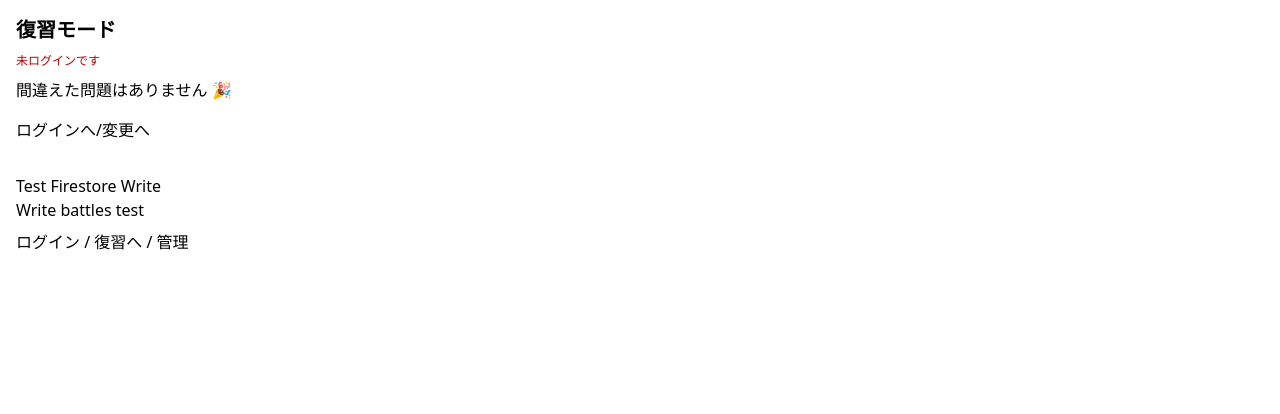
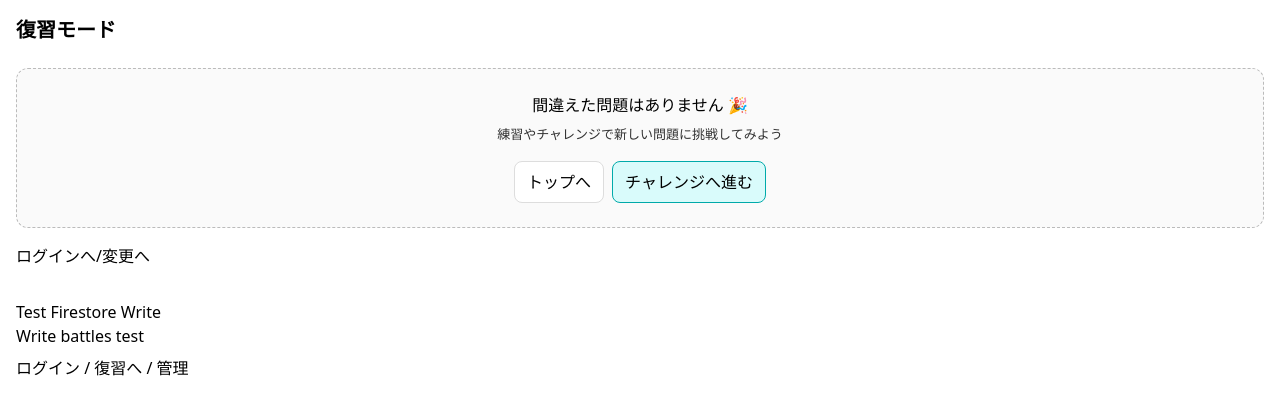
Before and after one commit to gachaben/gachaben-2025-clean, a React (Vite) app: page /review in a window 1280 px wide. Shown: the top 414 px of the page. Built offline with nearby package versions, Linux system fonts and the light colour scheme.

Commit message:
test(review): onSnapshot表示確認＆削除フロー検証（emulator uid一致）

```diff
--- a/src/pages/ReviewPage.jsx
+++ b/src/pages/ReviewPage.jsx
@@ -1,12 +1,10 @@
 // src/pages/ReviewPage.jsx
-import React, { useEffect, useState } from "react";
+import React, { useEffect, useState, useMemo } from "react";
 import { getAuth } from "firebase/auth";
 import { useNavigate, Link } from "react-router-dom";
 import { db } from "../firebase";
 import {
-  addDoc,
   collection,
-  serverTimestamp,
   query,
   where,
   orderBy,
@@ -20,16 +18,38 @@ export default function ReviewPage() {
   const [error, setError] = useState("");
   const navigate = useNavigate();
 
-  // いまのUID（表示＆クエリ用）
   const uid = getAuth().currentUser?.uid;
 
-  // リアルタイム購読
+  // 日付フォーマッタ（Timestamp/Date/numberに対応）
+  const fmt = useMemo(() => {
+    try {
+      return new Intl.DateTimeFormat("ja-JP", {
+        year: "numeric",
+        month: "2-digit",
+        day: "2-digit",
+        hour: "2-digit",
+        minute: "2-digit",
+      });
+    } catch {
+      return { format: (d) => d?.toString?.() ?? "" };
+    }
+  }, []);
+
+  function toDate(val) {
+    // Firestore Timestamp なら toDate()
+    if (val?.toDate) return val.toDate();
+    // epoch millis
+    if (typeof val === "number") return new Date(val);
+    // ISO文字列
+    if (typeof val === "string") return new Date(val);
+    return null;
+  }
+
   useEffect(() => {
     if (!uid) {
       setLoading(false);
       return;
     }
-
     const q = query(
       collection(db, "mistakes"),
       where("uid", "==", uid),
@@ -49,52 +69,65 @@ export default function ReviewPage() {
         setLoading(false);
       }
     );
-
     return () => unsub();
   }, [uid]);
 
-  // デバッグ用：1件追加
-  const addTestMistake = async () => {
-    if (!uid) return alert("ログインしていません");
-    await addDoc(collection(db, "mistakes"), {
-      uid,
-      questionId: "q-test",
-      choice: "A",
-      correct: "B",
-      createdAt: serverTimestamp(),
-    });
-  };
-
   if (loading) return <div style={{ padding: 16 }}>読み込み中...</div>;
   if (error) return <div style={{ padding: 16 }}>エラー: {error}</div>;
+
+  const Empty = () => (
+    <div
+      style={{
+        marginTop: 24,
+        border: "1px dashed #bbb",
+        padding: 24,
+        borderRadius: 12,
+        textAlign: "center",
+        background: "#fafafa",
+      }}
+    >
+      <div style={{ fontSize: 16, marginBottom: 8 }}>間違えた問題はありません 🎉</div>
+      <div style={{ fontSize: 13, opacity: 0.8, marginBottom: 16 }}>
+        練習やチャレンジで新しい問題に挑戦してみよう
+      </div>
+      <div style={{ display: "flex", gap: 8, justifyContent: "center" }}>
+        <button
+          onClick={() => navigate("/")}
+          style={{
+            padding: "8px 12px",
+            borderRadius: 8,
+            border: "1px solid #ddd",
+            background: "white",
+          }}
+        >
+          トップへ
+        </button>
+        <button
+          onClick={() => navigate("/challenge")}
+          style={{
+            padding: "8px 12px",
+            borderRadius: 8,
+            border: "1px solid #0aa",
+            background: "#0ff2",
+          }}
+        >
+          チャレンジへ進む
+        </button>
+      </div>
+    </div>
+  );
 
   return (
     <div style={{ padding: 16 }}>
       <h1 className="text-xl font-bold mb-2">復習モード</h1>
 
-      {/* UIDの可視化（動作確認用。あとで消してOK） */}
-      {uid ? (
-        <div style={{ fontSize: 12, opacity: 0.7, marginBottom: 8 }}>
-          uid: {uid}
-        </div>
+      {mistakes.length === 0 ? (
+        <Empty />
       ) : (
-        <div style={{ fontSize: 12, color: "#b00", marginBottom: 8 }}>
-          未ログインです
-        </div>
-      )}
-
-      {/* デバッグ追加ボタン（開発中だけ使う） */}
-      {uid && (
-        <button onClick={addTestMistake} style={{ marginBottom: 12 }}>
-          （デバッグ）テスト問題を1件追加
-        </button>
-      )}
-
-      {mistakes.length === 0 ? (
-        <p>間違えた問題はありません 🎉</p>
-      ) : (
-        <ul style={{ listStyle: "none", padding: 0 }}>
-          {mistakes.map((m) => (
+        <ul style={{ listStyle: "none", padding: 0, marginTop: 8 }}>
+          {mistakes.map((m) => {
+            const created = toDate(m.createdAt);
+            return (
               <li
                 key={m.id}
                 style={{
@@ -102,21 +135,35 @@ export default function ReviewPage() {
                   padding: 12,
                   borderRadius: 8,
                   marginBottom: 8,
+                  display: "grid",
+                  gap: 4,
                 }}
               >
-              <div>問題ID: {m.questionId}</div>
+                <div style={{ fontWeight: 600 }}>問題ID: {m.questionId}</div>
                 <div>あなたの選択: {m.choice}</div>
                 <div>正解: {m.correct}</div>
+                <div style={{ fontSize: 12, opacity: 0.7 }}>
+                  追加日時: {created ? fmt.format(created) : "—"}
+                </div>
+                <div>
                   <button
                     onClick={() =>
                       navigate(`/review/play/${encodeURIComponent(m.id)}`)
                     }
-                style={{ marginTop: 8, padding: "6px 10px" }}
+                    style={{
+                      marginTop: 8,
+                      padding: "6px 10px",
+                      borderRadius: 6,
+                      border: "1px solid #09f",
+                      background: "#09f2",
+                    }}
                   >
                     この問題で復習する
                   </button>
+                </div>
               </li>
-          ))}
+            );
+          })}
         </ul>
       )}
 
```
Also changed, not shown: 1 other file (tests, documents, lock files or other folders). Lines whose indentation alone changed are shown as unchanged.
